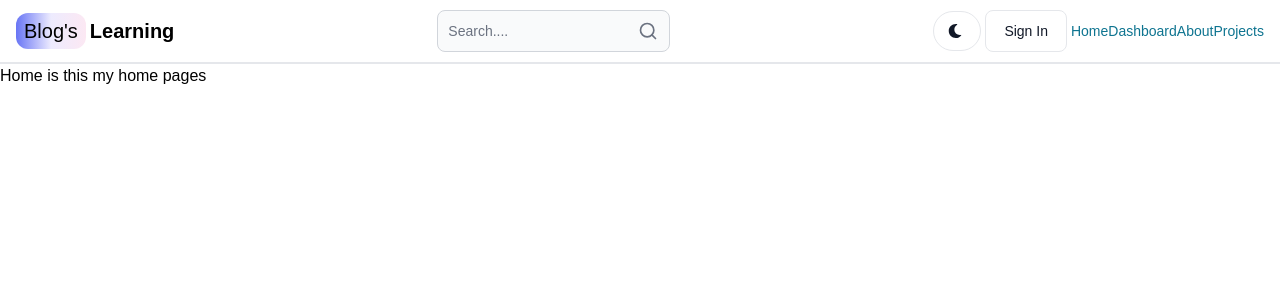
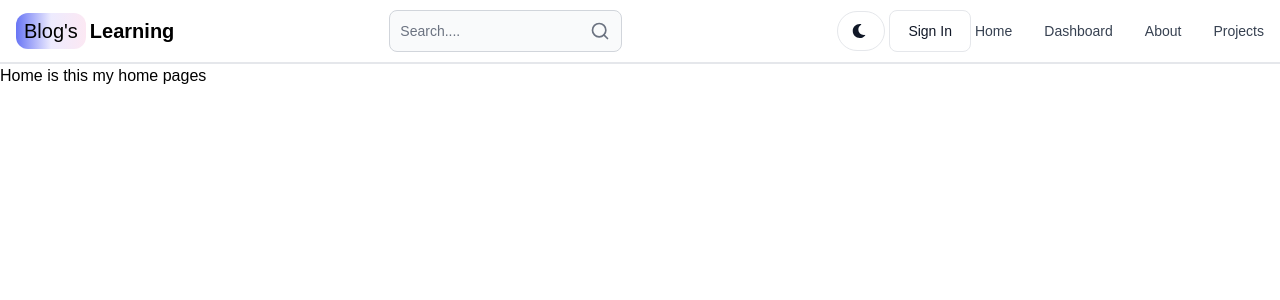
Before and after one commit to tchasinga/blogs-learning, a React (Vite) app in the folder frontend/: page / in a window 1280 px wide. Shown: the top 300 px of the page. Built offline with nearby package versions, Linux system fonts and the light colour scheme.

Commit message:
new code is added

```diff
--- a/frontend/src/Components/Header.jsx
+++ b/frontend/src/Components/Header.jsx
@@ -21,12 +21,22 @@ export default function Header() {
            </Link>
 
            <Navbar.Collapse>
-               <Navbar.Link active>
+               <Navbar.Link>
                     <Link to='/'>Home</Link>
-                    <Link to='/dashboard'>Dashboard</Link>
+              </Navbar.Link>
+
+              <Navbar.Link>
+              <Link to='/dashboard'>Dashboard</Link>
+              </Navbar.Link>
+
+              <Navbar.Link>
                     <Link to='/about'>About</Link>
+              </Navbar.Link>
+
+              <Navbar.Link>
                     <Link to='/projects'>Projects</Link>
-               </Navbar.Link>
+              </Navbar.Link>
+
            </Navbar.Collapse>
         </div>
     </Navbar>
```
